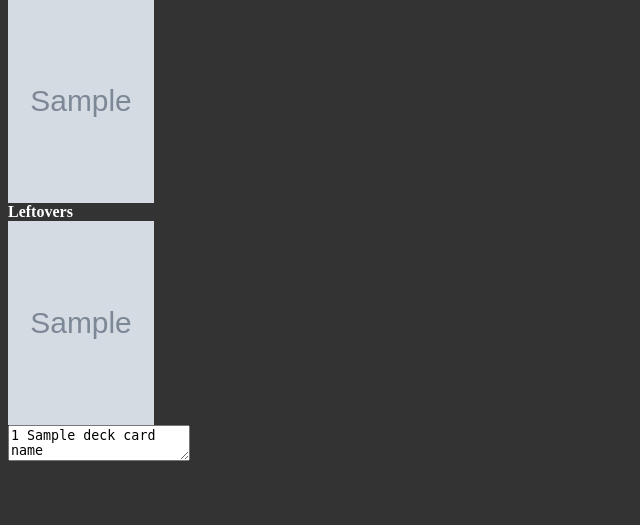
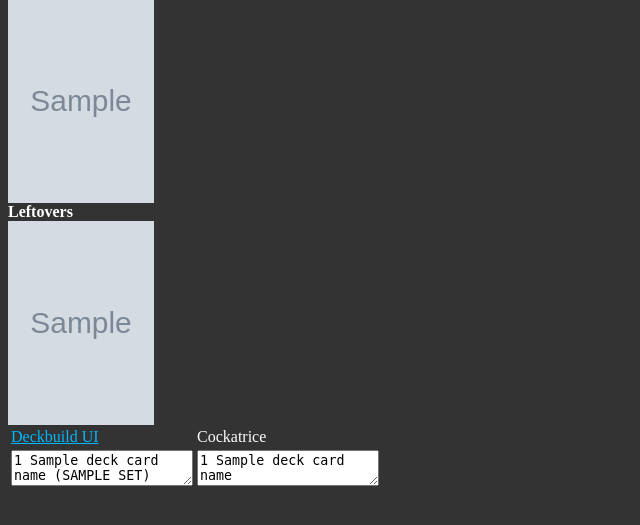
Before and after one commit to uponthesun/mtg-draft-ai, a Django app: template website/draft_site/drafts/templates/drafts/auto_build.html in a window 1280 px wide. Shown: the part 135-660 px from the top of the page, without its empty margins (0-640 px from the left). Run offline with Django 3.2, Linux system fonts and the light colour scheme; tables that the repository leaves empty hold one stand-in row (values such as "Sample post"); the template is opened without the code that fills it: values that come from a table or form of the project are taken from there, most other values are stand-ins (such as "Sample title", 1, 10 or a date in 2020); grey boxes marked "Sample" are stand-in pictures; parts of the project's set-up code (start-up, migrations or seed data) failed here and were passed over.

Commit message:
Include set names in export to deckbuild UI (#81)
* WIP

* Add set names to export from autobuild

* Extract deck exports to partial template

* Fix show_seat showing two of each card

```diff
--- a/website/draft_site/drafts/templates/drafts/auto_build.html
+++ b/website/draft_site/drafts/templates/drafts/auto_build.html
@@ -20,9 +20,4 @@ Average card power: {{ avg_power }}
 {% endfor %}
 </div>
 
-<textarea rows="{{ textarea_rows }}">
-{% for name in deck_card_names %}1 {{ name }}
-{% endfor %}
-{% for name in leftovers_card_names %}1 {{ name }}
-{% endfor %}
-</textarea>
+{% include "drafts/deck_exports.html" %}
--- /dev/null
+++ b/website/draft_site/drafts/templates/drafts/deck_exports.html
@@ -0,0 +1,24 @@
+<table>
+<tr>
+    <td><a href="https://uponthesun.github.io/react-deckbuild-ui/">Deckbuild UI</a></td>
+    <td>Cockatrice</td>
+</tr>
+<tr>
+    <td>
+<textarea rows="{{ textarea_rows }}">
+{% for name, set in deck_card_names %}1 {{ name }} ({{ set|upper }})
+{% endfor %}
+{% for name, set in leftovers_card_names %}1 {{ name }} ({{ set|upper }})
+{% endfor %}
+</textarea>
+    </td>
+    <td>
+<textarea rows="{{ textarea_rows }}">
+{% for name, set in deck_card_names %}1 {{ name }}
+{% endfor %}
+{% for name, set in leftovers_card_names %}1 {{ name }}
+{% endfor %}
+</textarea>
+    </td>
+</tr>
+</table>
--- a/website/draft_site/drafts/templates/drafts/show_seat.html
+++ b/website/draft_site/drafts/templates/drafts/show_seat.html
@@ -54,7 +54,4 @@
 {% endfor %}
 </div>
 
-<textarea rows="{{ owned_cards|length }}">
-{% for card, _ in owned_cards %}1 {{ card.name }}
-{% endfor %}
-</textarea>
+{% include "drafts/deck_exports.html" %}
```
Also changed, not shown: website/draft_site/drafts/views/auto_build.py (+6 -3 lines), website/draft_site/drafts/views/show_seat.py (+7 -1 lines).
